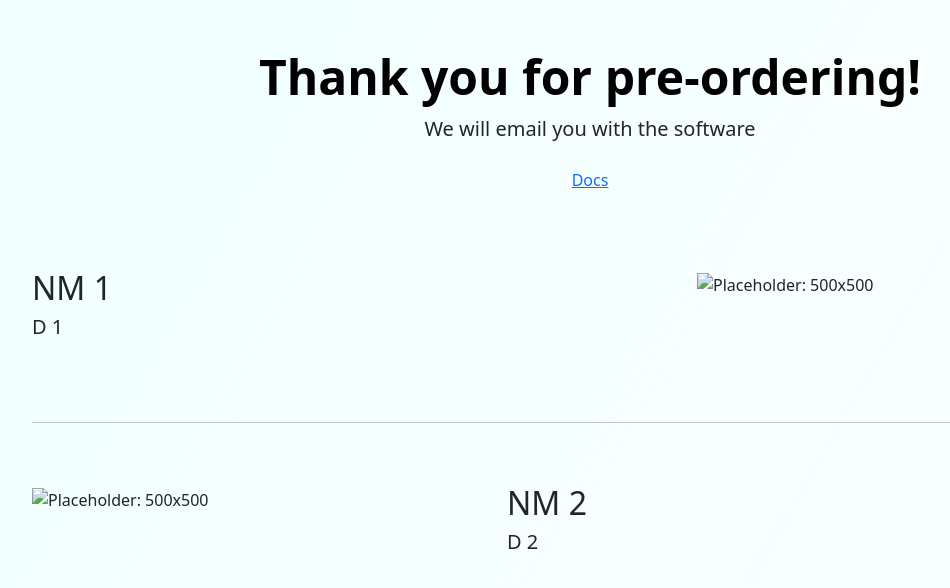
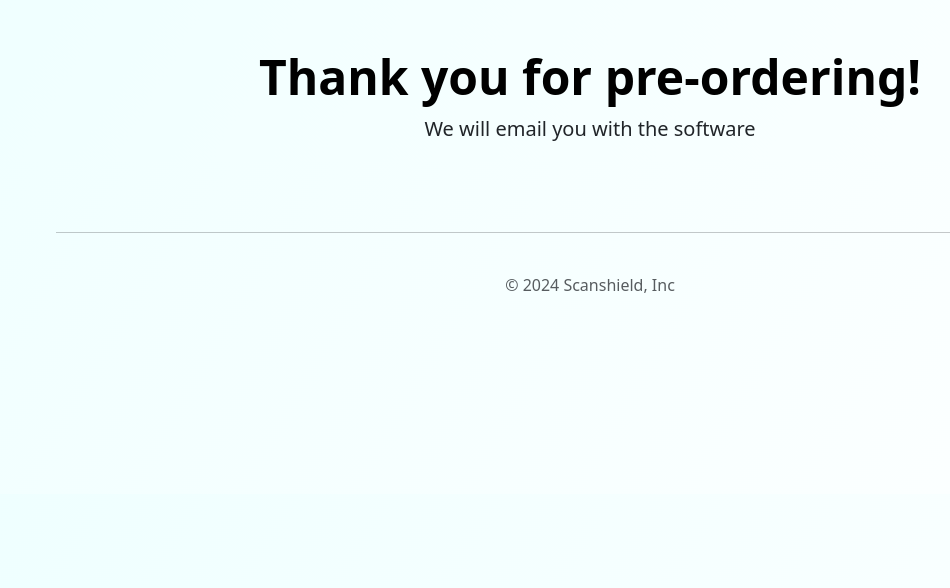
Before and after one commit to INeddHelp/ScanShiledWebsite, a plain HTML site: page pre-order.html in a window 1280 px wide. Shown: the top 588 px of the page, without its empty margins (50-1000 px from the left). Drawn offline with nearby package versions, Linux system fonts and the light colour scheme.

Commit message:
scanshield

```diff
--- a/pre-order.html
+++ b/pre-order.html
@@ -7,7 +7,7 @@
     <link href="https://cdn.jsdelivr.net/npm/bootstrap@5.3.2/dist/css/bootstrap.min.css" rel="stylesheet"
           integrity="sha384-T3c6CoIi6uLrA9TneNEoa7RxnatzjcDSCmG1MXxSR1GAsXEV/Dwwykc2MPK8M2HN" crossorigin="anonymous">
     <link rel="stylesheet" href="style.css">
-    <link rel="icon" href="" type="text/xml">
+    <link rel="icon" href="shield-shaded.png" type="text/xml">
 </head>
 <body class="gradient-background">
 <section id="hero">
@@ -15,56 +15,22 @@
         <h1 class="display-5 fw-bold text-body-emphasis">Thank you for pre-ordering!</h1>
         <div class="col-lg-6 mx-auto">
             <p class="lead mb-4">We will email you with the software </p>
-            <div class="d-grid gap-2 d-sm-flex justify-content-sm-center">
-                <div class="align-self-center">
-                    <p><a class="link-opacity-100" href="#">Docs</a></p>
-                </div>
-            </div>
         </div>
     </div>
 </section>
 <section id="description">
     <div class="container">
-        <div class="row featurette pt-3 pb-5">
-            <div class="col-md-7">
-                <h2 class="featurette-heading fw-normal lh-1">NM 1</h2>
-                <p class="lead">D 1</p>
-            </div>
-            <div class="col-md-5">
-                <img class="bd-placeholder-img bd-placeholder-img-lg featurette-image img-fluid mx-auto" width="450"
-                     height="450" src="" alt="Placeholder: 500x500">
-            </div>
-        </div>
-        <hr class="featurette-divider">
-        <div class="row featurette pt-5">
-            <div class="col-md-7 order-md-2">
-                <h2 class="featurette-heading fw-normal lh-1">NM 2</h2>
-                <p class="lead">D 2</p>
-            </div>
-            <div class="col-md-5 order-md-1">
-                <img class="bd-placeholder-img bd-placeholder-img-lg featurette-image img-fluid mx-auto" width="450"
-                     height="450" src="" alt="Placeholder: 500x500">
-            </div>
-        </div>
+
         <div class="container">
             <div class="container">
                 <hr class="featurette-divider">
             </div>
         </div>
-        <div class="container text-center pt-3">
 
-            <div class="align-self-center">
-                <script async
-                        src="https://js.stripe.com/v3/buy-button.js">
-                </script>
-
-                <stripe-buy-button
-                        buy-button-id="buy_btn_1Osr1QFbwylNhfAi3A3xiZkn"
-                        publishable-key="pk_live_51O3edCFbwylNhfAipdESbxMRmxXx0gnXjhOLK2dfKnvyfIeGOb8vSCXECbWjQ391gYVHOOt7yGERHp2EJZNyseXS00cmfKIYfi"
-                >
-                </stripe-buy-button>
-            </div>
-
+        <div class="container">
+            <footer class="py-3 my-4">
+                <p class="text-center text-body-secondary">© 2024 Scanshield, Inc</p>
+            </footer>
         </div>
     </div>
 </section>
```
Also changed, not shown: index.html (+16 -0 lines).
